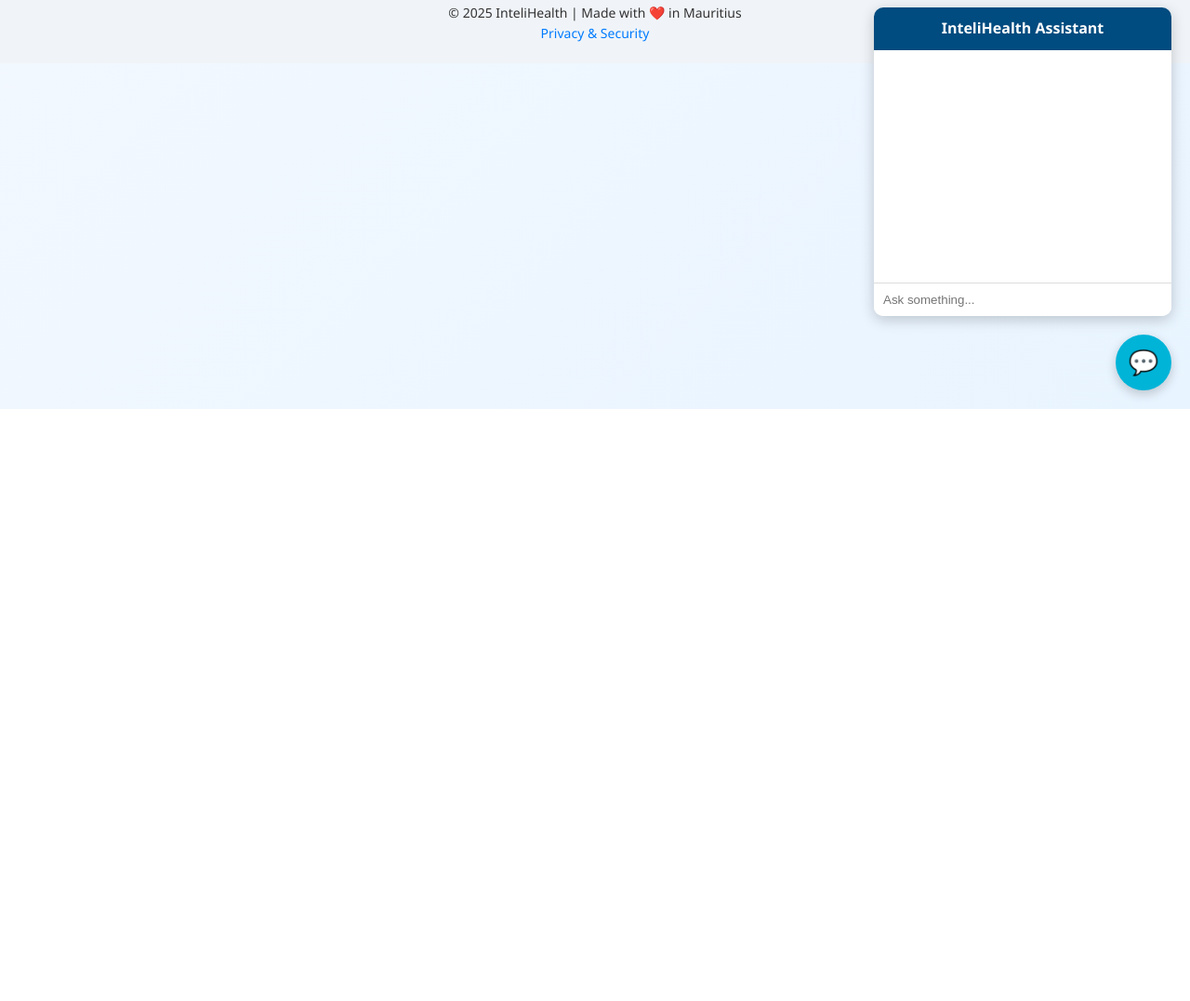
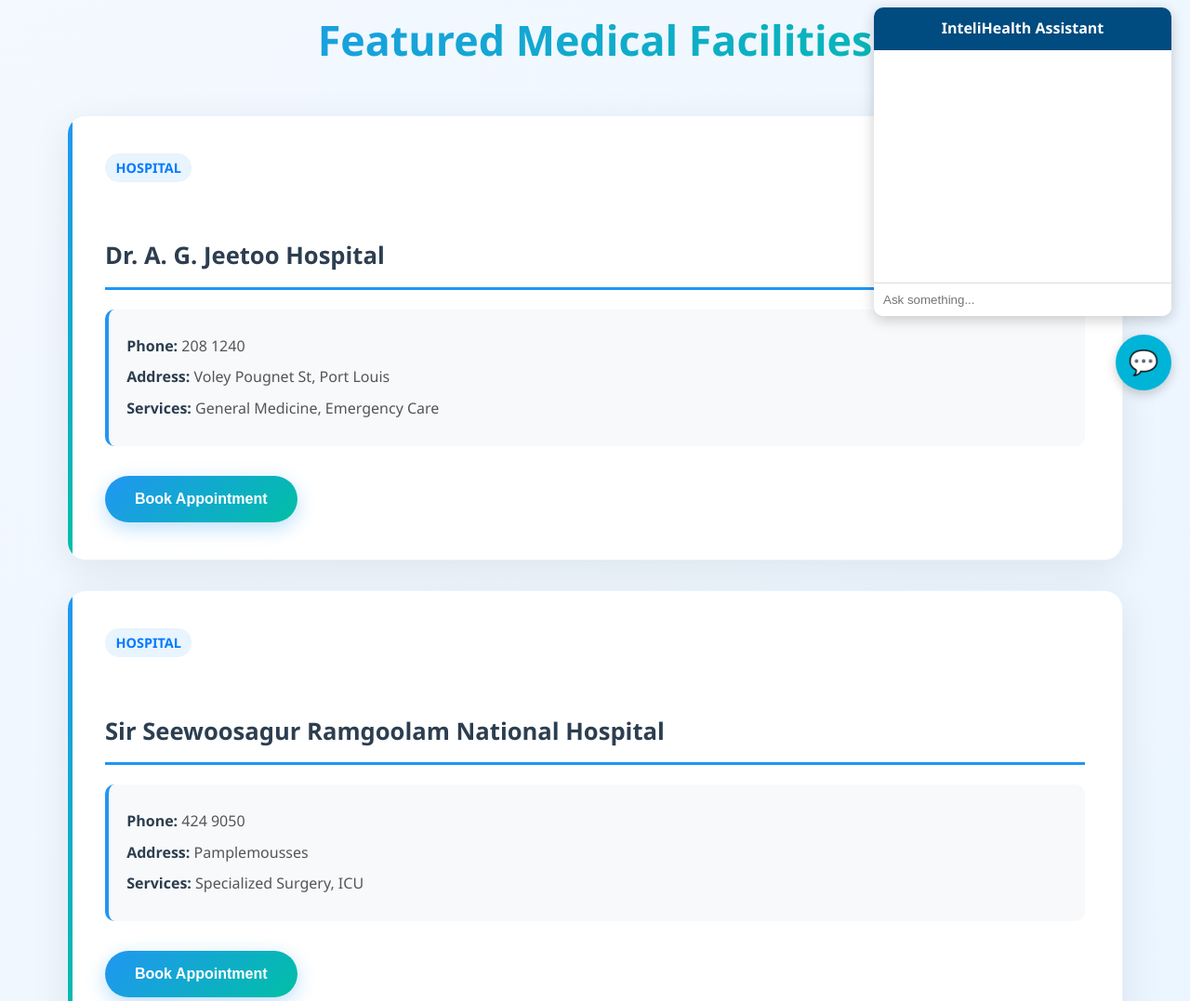
Before and after one commit to TecSmiff/intelihealth, a plain HTML site: page findcare.html in a window 1280 px wide. Shown: the part 360-1437 px from the top of the page at 93% size. Before the commit the page ends 800 px from the top, so only its background shows below. Drawn offline with Linux system fonts and the light colour scheme; no server answers.

Commit message:
Update findcare.html

```diff
--- a/findcare.html
+++ b/findcare.html
@@ -17,19 +17,57 @@
       <ul>
         <li><a href="index.html">Home</a></li>
         <li><a href="findcare.html" class="active">Find Care</a></li>
+        <li><a href="consult.html">Virtual Consult</a></li>
         <li><a href="about.html">About</a></li>
       </ul>
     </nav>
   </header>
 
-  <section id="find-care">
-    <h2>Find the Right Care</h2>
-    <p>Search for hospitals, clinics, or specialists near you.</p>
+  <main>
+    <section id="find-care">
+      <h2>Find the Right Care</h2>
+      <p>Search for hospitals, clinics, or specialists near you.</p>
+      <input type="text" id="searchInput" placeholder="Search by service, doctor, or location...">
+      <div id="results"></div>
+    </section>
 
-    <input type="text" id="searchInput" placeholder="Search by service, doctor, or location...">
+    <section id="featured-facilities" class="content">
+      <h2>Featured Medical Facilities</h2>
 
-    <div id="results"></div>
-  </section>
+      <div class="facility-card">
+        <span class="facility-type">HOSPITAL</span>
+        <h3>Dr. A. G. Jeetoo Hospital</h3>
+        <div class="contact-info">
+          <p><strong>Phone:</strong> 208 1240</p>
+          <p><strong>Address:</strong> Voley Pougnet St, Port Louis</p>
+          <p><strong>Services:</strong> General Medicine, Emergency Care</p>
+        </div>
+        <button class="book-btn">Book Appointment</button>
+      </div>
+
+      <div class="facility-card">
+        <span class="facility-type">HOSPITAL</span>
+        <h3>Sir Seewoosagur Ramgoolam National Hospital</h3>
+        <div class="contact-info">
+          <p><strong>Phone:</strong> 424 9050</p>
+          <p><strong>Address:</strong> Pamplemousses</p>
+          <p><strong>Services:</strong> Specialized Surgery, ICU</p>
+        </div>
+        <button class="book-btn">Book Appointment</button>
+      </div>
+
+      <div class="facility-card">
+        <span class="facility-type">SPECIALIST</span>
+        <h3>Brown Séquard Hospital</h3>
+        <div class="contact-info">
+          <p><strong>Phone:</strong> 424 0441</p>
+          <p><strong>Address:</strong> Beau Bassin</p>
+          <p><strong>Services:</strong> Neurology, Neurosurgery</p>
+        </div>
+        <button class="book-btn">Book Appointment</button>
+      </div>
+    </section>
+  </main>
 
   <footer>
     <p>© 2025 InteliHealth | Made with ❤️ in Mauritius</p>
```
